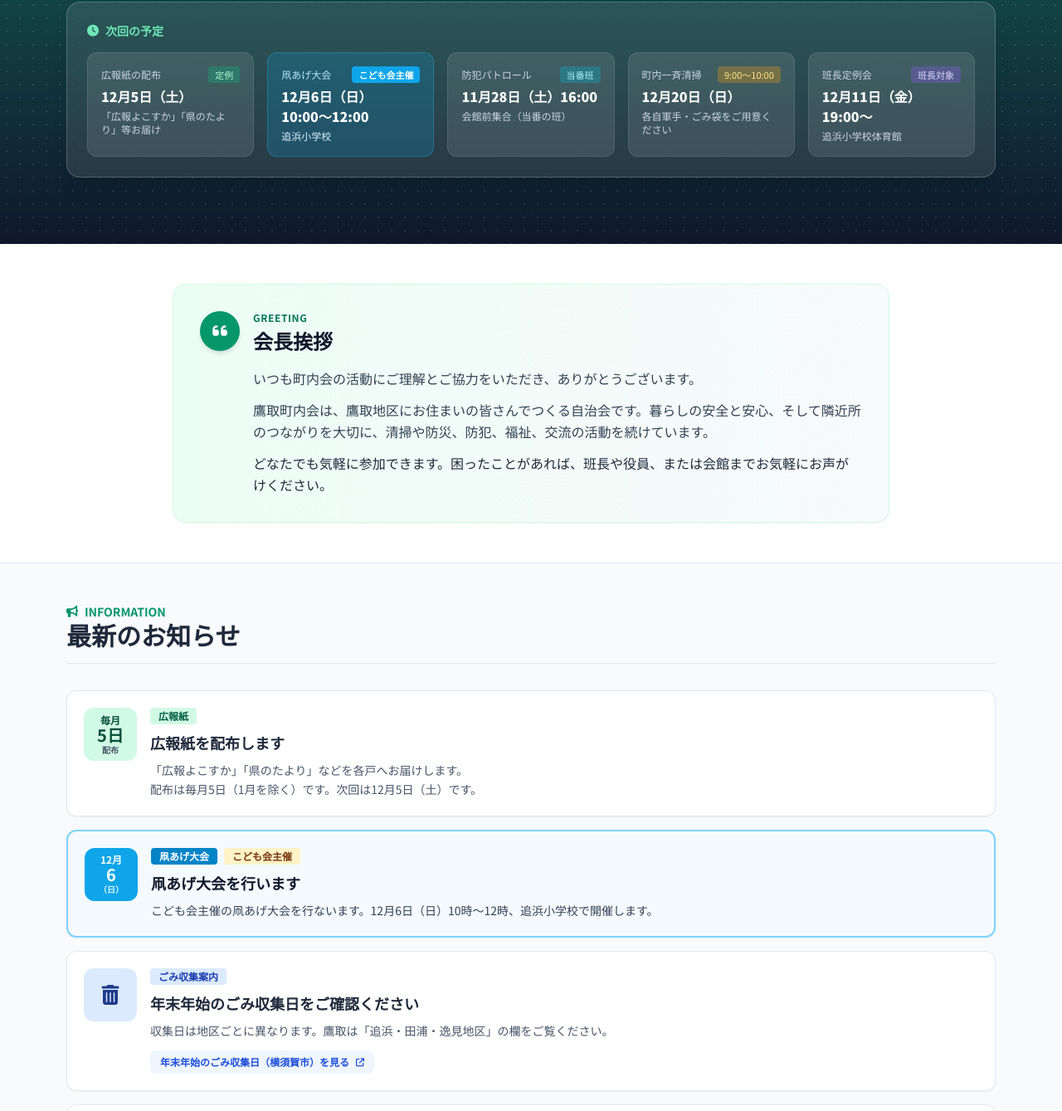
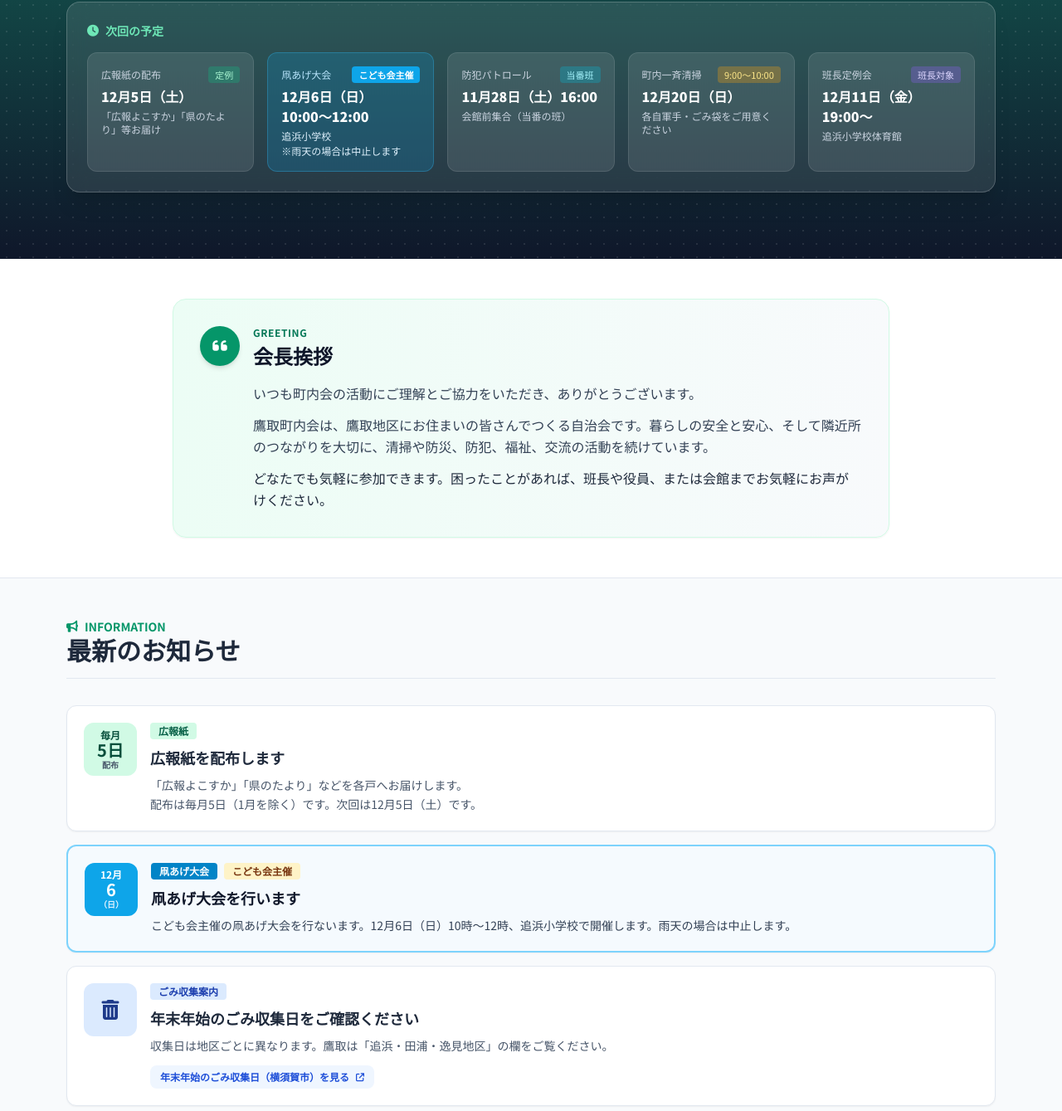
Before and after one commit to takatori-chonaikai/takatori-chonaikai.github.io, a plain HTML site: page index.html in a window 1280 px wide. Shown: the part 541-1880 px from the top of the page at 83% size. Drawn offline with nearby package versions, Linux system fonts and the light colour scheme; a web font is replaced by a local one.

Commit message:
凧あげ大会に雨天中止の注記を追加

```diff
--- a/index.html
+++ b/index.html
@@ -174,6 +174,7 @@
                             </div>
                             <div class="font-extrabold text-base text-white">12月6日（日）10:00〜12:00</div>
                             <p class="text-xs text-sky-100 mt-1">追浜小学校</p>
+                            <p class="text-xs text-sky-100 mt-0.5">※雨天の場合は中止します</p>
                         </div>
 
                         <div class="bg-white/10 rounded-xl p-4 border border-white/10">
@@ -282,7 +283,7 @@
                                     凧あげ大会を行います
                                 </h4>
                                 <p class="text-slate-700 text-sm leading-relaxed">
-                                    こども会主催の凧あげ大会を行ないます。12月6日（日）10時〜12時、追浜小学校で開催します。
+                                    こども会主催の凧あげ大会を行ないます。12月6日（日）10時〜12時、追浜小学校で開催します。雨天の場合は中止します。
                                 </p>
                             </div>
                         </div>
@@ -468,7 +469,7 @@
                             </div>
                             <div>
                                 <h4 class="text-base font-bold text-slate-900">凧あげ大会</h4>
-                                <p class="text-xs text-slate-600">こども会主催の凧あげ大会を行ないます。12月6日（日）10時〜12時、追浜小学校で開催します。</p>
+                                <p class="text-xs text-slate-600">こども会主催の凧あげ大会を行ないます。12月6日（日）10時〜12時、追浜小学校で開催します。雨天の場合は中止します。</p>
                             </div>
                         </div>
                     </div>
```
